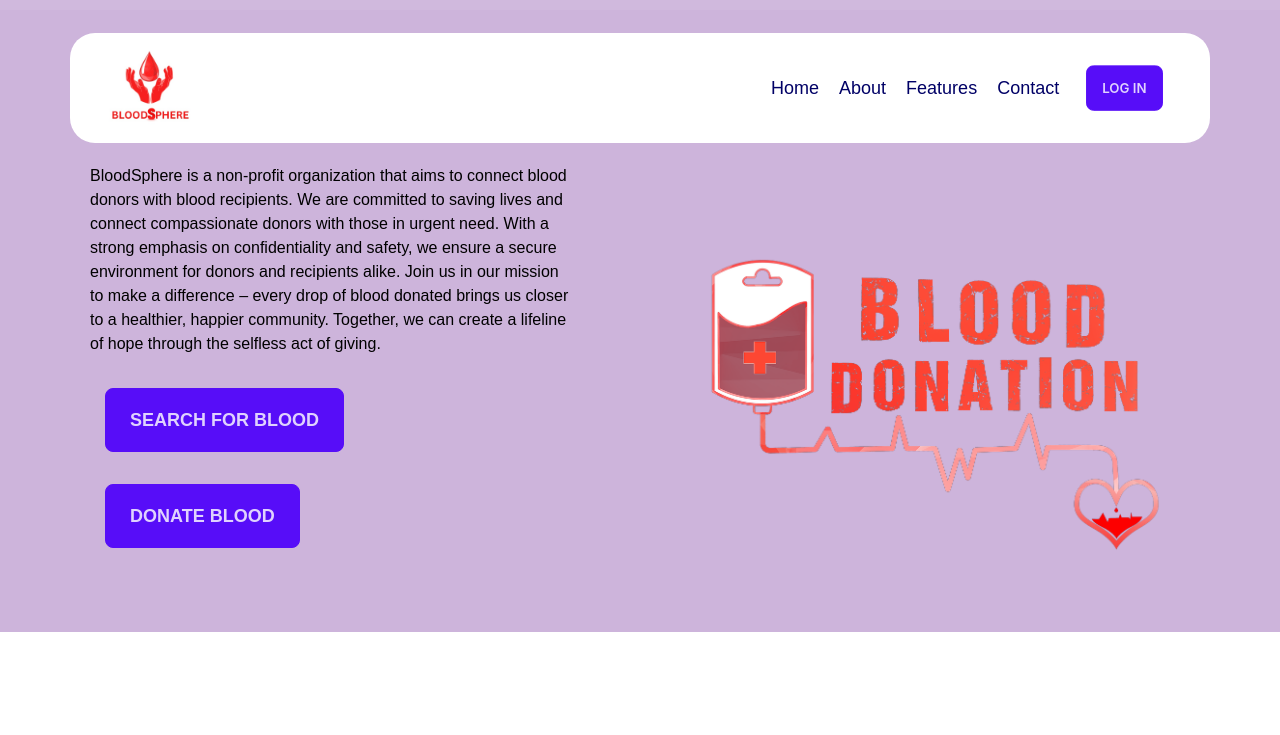
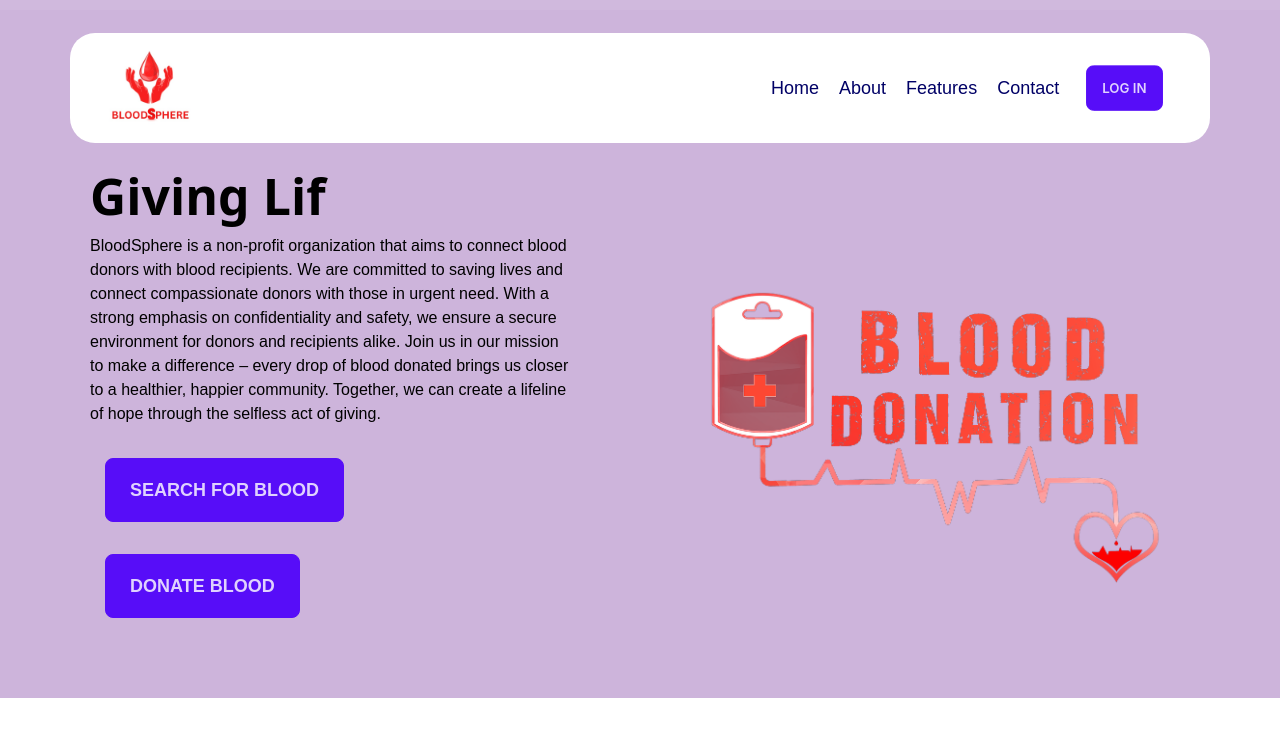
Before and after one commit to rony0000013/Blood-Sphere, a React (Create React App) app in the folder Frontend/: page / in a window 1280 px wide. Shown: the top 735 px of the page. Built offline with nearby package versions, Linux system fonts and the light colour scheme.

Commit message:
Changed the tagline

```diff
--- a/Frontend/src/Pages/Home/Banner/Banner.jsx
+++ b/Frontend/src/Pages/Home/Banner/Banner.jsx
@@ -13,7 +13,7 @@ const Banner = () => {
                             <div className="hero-slide-left justify-content-end align-items-center text-center text-lg-start">
                                 <Typewriter
                                     options={{
-                                        strings: ["Better Life Through", "Better Health"],
+                                        strings: ["Giving Blood", "Giving Life"],
                                         autoStart: true,
                                         loop: true,
                                         skipAddStyles: false,
```
